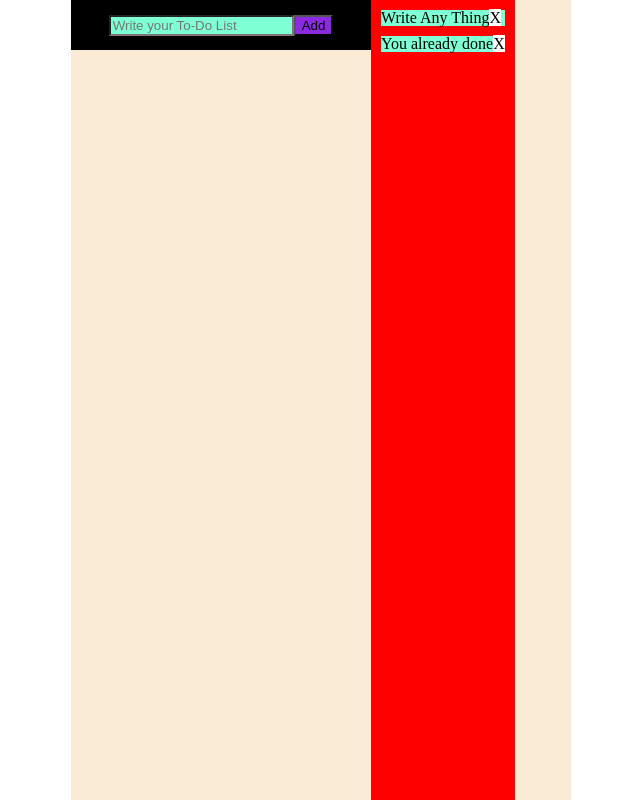
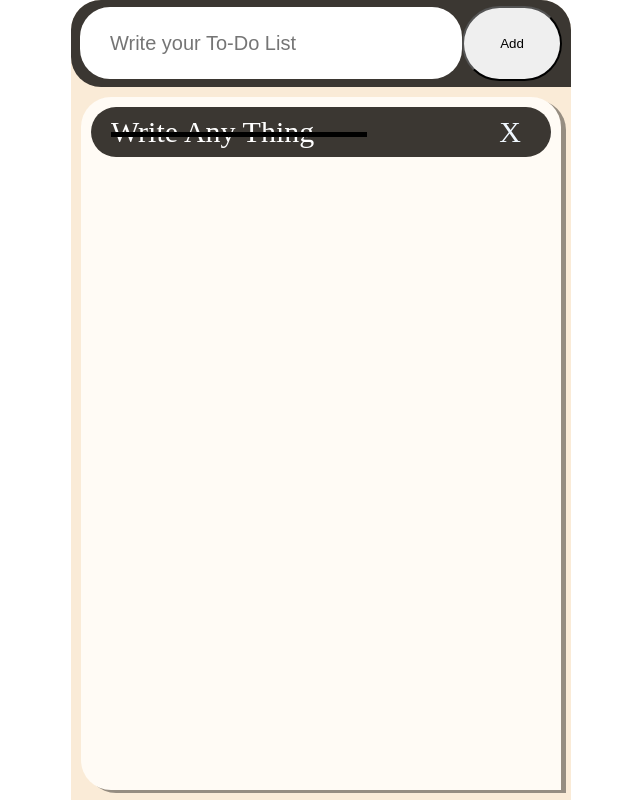
Before and after one commit to hong-gyeng-rok/To_Do_List, a plain HTML site: page index.html in a window 1280 px wide. Shown: the whole page, without its empty margins (319-959 px from the left). Drawn offline with Linux system fonts and the light colour scheme.

Commit message:
JS를 통해 새로 생성되는 LI에 Class부여 + 전반적인 CSS 수정

```diff
--- a/index.html
+++ b/index.html
@@ -21,8 +21,7 @@
         </button>
       </div>
         <ul id="listContainer" class="listContainer">
-          <li class="to-do-li">Write Any Thing</li>
-          <li class="to-do-li">You already done</li>
+          <li class="to-do-li checked">Write Any Thing</li>
         </ul>
     </div>
       <script src="./index.js" type="module"></script>
--- a/index.js
+++ b/index.js
@@ -1,7 +1,6 @@
 const toDoInput = document.getElementById("to-do-input");//input_class
 const toDoBtn = document.getElementById("to-do-btn");//btn_class
 const listContainer = document.getElementById("listContainer");//ul_class
-const ul = document.querySelector('ul');//ul_tag
 
 const listItem = document.getElementsByTagName("LI");//li_tag
 const del = document.getElementsByClassName("del");//del_calss
@@ -24,9 +23,9 @@ for(let i = 0; i < del.length; i++){
 }
 
 //toDoList 클릭시 체크 활성/비활성을 토글형식으로 구현
-ul.addEventListener("click", function(event){
+listContainer.addEventListener("click", function(event){
   if(event.target.tagName === "LI"){
-    event.target.classList.toggle =("checked");
+    event.target.classList.toggle("checked");
   }
 }, false);
 
@@ -46,6 +45,8 @@ function addList() {
   const addListText = document.createTextNode(inputValue);
 
   li.appendChild(addListText);
+
+  li.className = "to-do-li";
 
   if (inputValue === '') {
     alert("You must write something!!!!");
--- a/style.css
+++ b/style.css
@@ -5,45 +5,99 @@ body{
 }
 
 .contaner{
+    display: flex;
+    flex-direction: column;
+    width: 500px;
+    height: 100%;
+    height: 800px;
+    border-radius: 30px 30px 0px 0px;
     background-color: antiquewhite;
-    display: flex;
-    /* flex-direction: column;
-    height: 100%; */
-    width: 500px;
-    height: 800px;
 }
 
 .input-box{
-    background-color: black;
-    width: 300px;
-    height: 50px;
     display: flex;
     justify-content: center;
     align-items: center;
+    height: 100px;
+    border-radius: 30px 30px 0px 30px;
+    background-color: #3B3732;
 }
 
 .to-do-input{
-    background-color: aquamarine;
+    /* background-color: aquamarine; */
+    width: 350px;
+    height: 70px;
+    padding-left: 30px;
+    border: none;
+    border-radius: 30px;
+    font-size: 20px;
 
 }
 
 .to-do-btn{
-    background-color: blueviolet;
-}
-
-.list-box{
-    background-color: aqua;
+    /* background-color: blueviolet; */
+    width: 100px;
+    height: 75px;
+    border-radius: 50px;
 }
 
 .listContainer{
-    background-color: red;
+    height: inherit;
+    /* background-color: greenyellow; */
+    margin: 10px;
+    border-radius: 30px 30px 0px 30px;
+    background-color: #FFFBF5;
+    box-shadow: 5px 3px rgba(0, 0,0,0.4);
 }
 
 .to-do-li{
-    background-color: aquamarine;
+    display: flex;
+    justify-content: space-between;
+    align-items: center;
+    width: auto;
+    height: 50px;
+    padding-left: 20px;
     margin: 10px;
+    border-radius: 30px;
+    background-color: rgba(0, 0,0,0.4);
+    color: white;
+    font-size: 30px;
+
+
 }
 
-.to-do-li > span{
-    background-color: white;
+.checked{
+    background-color: #3B3732;
 }
+
+.checked::after{
+    content: "";
+  display: block;
+  border-top: 5px solid black; /* 원하는 줄 스타일 및 색상을 설정하세요 */
+  width: 20%;
+  margin-top: 5px; /* 줄과 텍스트 간격을 조절합니다. */
+  position: absolute;
+}
+
+ul li.checked::before{
+  position: absolute;
+  top: 10px;
+  left: 16px;
+  width: 7px;
+  height: 15px;
+    content: '';
+  border-color: #fff;
+  border-style: solid;
+  border-width: 0 2px 2px 0;
+  transform: rotate(45deg);
+}
+
+.to-do-li text{
+    background-color: aliceblue;
+}
+
+.to-do-li span{
+    margin-right: 30px;
+    /* background-color: white; */
+    color: aliceblue;
+}
```
